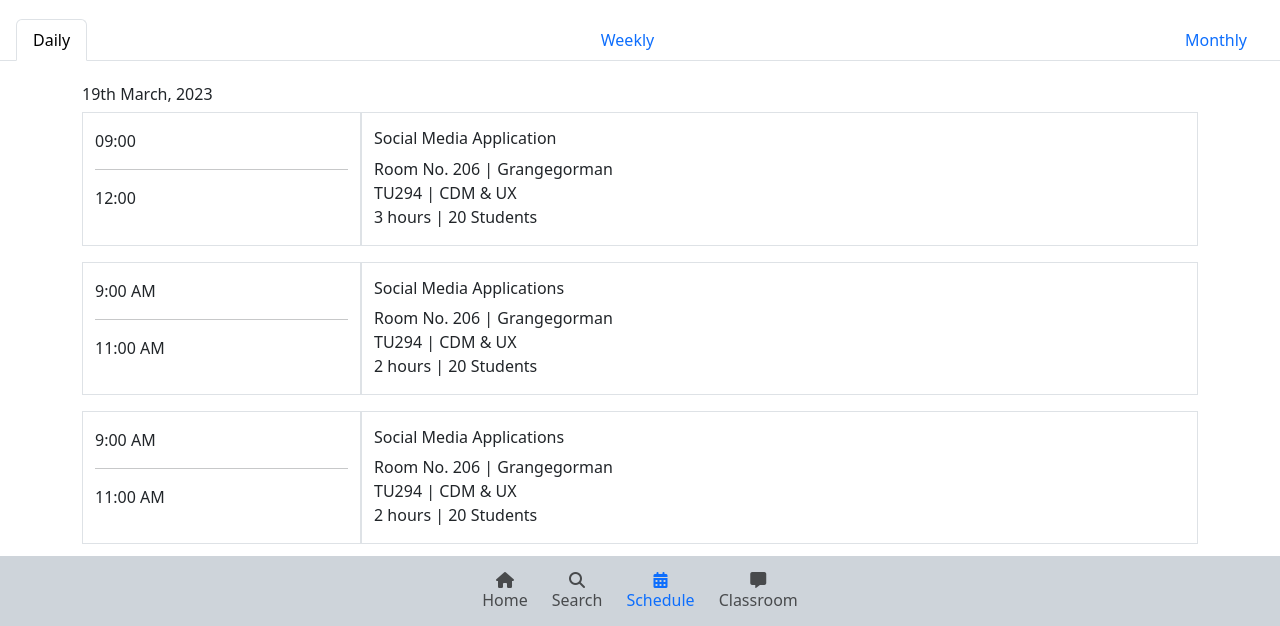
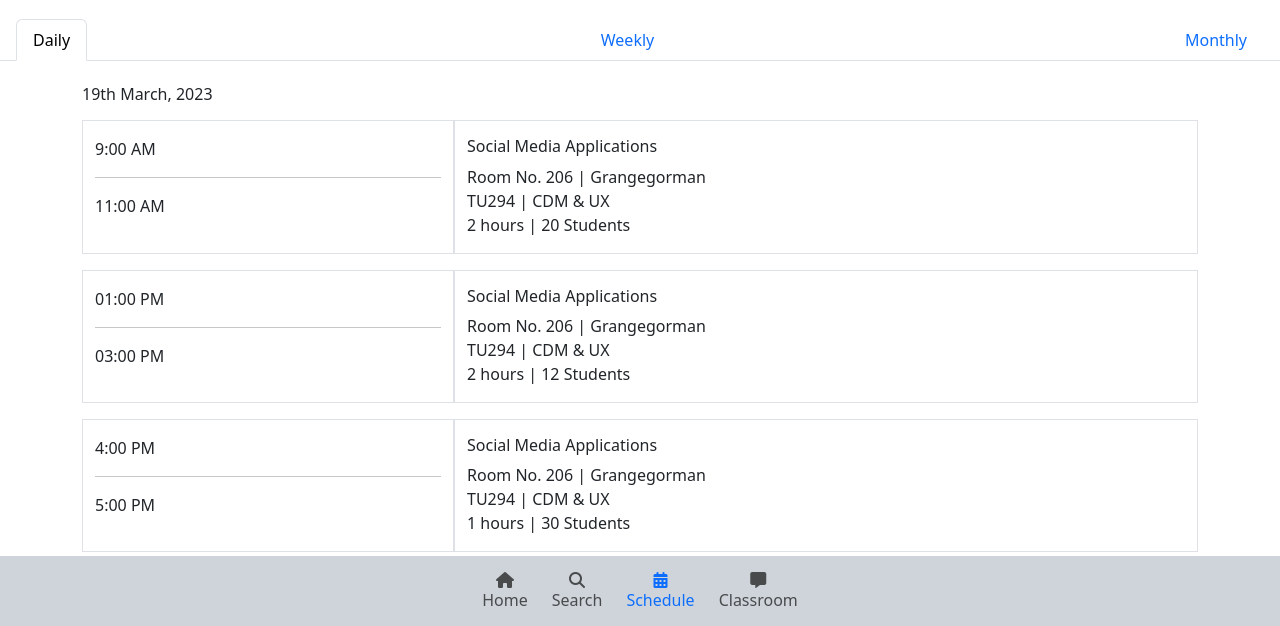
Before and after one commit to gupta-karan1/grange-mobile-app-jQuery, a website: page src/schedule.html in a window 1280 px wide. Shown: the part 172-798 px from the top of the page. Drawn offline with nearby package versions, Linux system fonts and the light colour scheme.

Commit message:
schedule wip

```diff
--- a/src/schedule.html
+++ b/src/schedule.html
@@ -111,21 +111,7 @@
           <br />
           <h6>19th March, 2023</h6>
           <div class="container" id="daily-container">
-            <div class="row">
-              <div class="col-3 border pt-3">
-                <p>09:00</p>
-                <hr />
-                <p>12:00</p>
-              </div>
-              <div class="col-9 border pt-3">
-                <h6>Social Media Application</h6>
-                <p>
-                  Room No. 206 | Grangegorman <br />
-                  TU294 | CDM & UX <br />
-                  3 hours | 20 Students
-                </p>
-              </div>
-            </div>
+            <!-- Inserted from Schedule JSON File -->
           </div>
         </div>
 
--- a/src/schedule.json
+++ b/src/schedule.json
@@ -1,142 +1,347 @@
-[
+{
+    "daily":[
         {
             "id": 1,
             "moduleName":"Social Media Applications",
             "moduleId":"MED9027",
-        "moduleDuration": 2,
             "moduleRoom": "206",
             "moduleLocation":"Grangegorman",
-        "moduleDay": "Monday",
             "startTime":"9:00 AM",
             "endTime":"11:00 AM",
             "courseID":"TU294",
             "courseName":"CDM & UX",
+            "moduleDuration": 2,
             "moduleStudents": 20
         },
         {
-        "id": 2,
+            "id": 1,
             "moduleName":"Social Media Applications",
             "moduleId":"MED9027",
-        "moduleDuration": 2,
             "moduleRoom": "206",
             "moduleLocation":"Grangegorman",
-        "moduleDay": "Monday",
-        "startTime":"9:00 AM",
-        "endTime":"11:00 AM",
+            "startTime":"01:00 PM",
+            "endTime":"03:00 PM",
             "courseID":"TU294",
             "courseName":"CDM & UX",
-        "moduleStudents": 20
+            "moduleDuration": 2,
+            "moduleStudents": 12
         },
         {
-        "id": 3,
+            "id": 1,
             "moduleName":"Social Media Applications",
             "moduleId":"MED9027",
-        "moduleDuration": 2,
             "moduleRoom": "206",
             "moduleLocation":"Grangegorman",
-        "moduleDay": "Monday",
-        "startTime":"9:00 AM",
-        "endTime":"11:00 AM",
+            "startTime":"4:00 PM",
+            "endTime":"5:00 PM",
             "courseID":"TU294",
             "courseName":"CDM & UX",
-        "moduleStudents": 20
+            "moduleDuration": 1,
+            "moduleStudents": 30
+        }
+    ],
+    "weekly":[
+        {
+            "monday":[
+                {
+                    "id": 1,
+                    "moduleName":"Social Media Applications",
+                    "moduleId":"MED9027",
+                    "moduleRoom": "206",
+                    "moduleLocation":"Grangegorman",
+                    "startTime":"4:00 PM",
+                    "endTime":"5:00 PM",
+                    "courseID":"TU294",
+                    "courseName":"CDM & UX",
+                    "moduleDuration": 1,
+                    "moduleStudents": 30
                 },
                 {
-        "id": 4,
+                    "id": 1,
                     "moduleName":"Social Media Applications",
                     "moduleId":"MED9027",
-        "moduleDuration": 2,
                     "moduleRoom": "206",
                     "moduleLocation":"Grangegorman",
-        "moduleDay": "Monday",
-        "startTime":"9:00 AM",
-        "endTime":"11:00 AM",
+                    "startTime":"4:00 PM",
+                    "endTime":"5:00 PM",
                     "courseID":"TU294",
                     "courseName":"CDM & UX",
-        "moduleStudents": 20
+                    "moduleDuration": 1,
+                    "moduleStudents": 30
+                }
+            ]
         },
         {
-        "id": 5,
+            "tuesday":[
+                {
+                    "id": 1,
                     "moduleName":"Social Media Applications",
                     "moduleId":"MED9027",
-        "moduleDuration": 2,
                     "moduleRoom": "206",
                     "moduleLocation":"Grangegorman",
-        "moduleDay": "Monday",
-        "startTime":"9:00 AM",
-        "endTime":"11:00 AM",
+                    "startTime":"4:00 PM",
+                    "endTime":"5:00 PM",
                     "courseID":"TU294",
                     "courseName":"CDM & UX",
-        "moduleStudents": 20
+                    "moduleDuration": 1,
+                    "moduleStudents": 30
                 },
                 {
-        "id": 6,
+                    "id": 1,
                     "moduleName":"Social Media Applications",
                     "moduleId":"MED9027",
-        "moduleDuration": 2,
                     "moduleRoom": "206",
                     "moduleLocation":"Grangegorman",
-        "moduleDay": "Monday",
-        "startTime":"9:00 AM",
-        "endTime":"11:00 AM",
+                    "startTime":"4:00 PM",
+                    "endTime":"5:00 PM",
                     "courseID":"TU294",
                     "courseName":"CDM & UX",
-        "moduleStudents": 20
+                    "moduleDuration": 1,
+                    "moduleStudents": 30
+                }
+            ]
         },
         {
-        "id": 7,
+            "wednesday": [
+                {
+                    "id": 1,
                     "moduleName":"Social Media Applications",
                     "moduleId":"MED9027",
-        "moduleDuration": 2,
                     "moduleRoom": "206",
                     "moduleLocation":"Grangegorman",
-        "moduleDay": "Monday",
-        "startTime":"9:00 AM",
-        "endTime":"11:00 AM",
+                    "startTime":"4:00 PM",
+                    "endTime":"5:00 PM",
                     "courseID":"TU294",
                     "courseName":"CDM & UX",
-        "moduleStudents": 20
+                    "moduleDuration": 1,
+                    "moduleStudents": 30
                 },
                 {
-        "id": 8,
+                    "id": 1,
                     "moduleName":"Social Media Applications",
                     "moduleId":"MED9027",
-        "moduleDuration": 2,
                     "moduleRoom": "206",
                     "moduleLocation":"Grangegorman",
-        "moduleDay": "Monday",
-        "startTime":"9:00 AM",
-        "endTime":"11:00 AM",
+                    "startTime":"4:00 PM",
+                    "endTime":"5:00 PM",
                     "courseID":"TU294",
                     "courseName":"CDM & UX",
-        "moduleStudents": 20
+                    "moduleDuration": 1,
+                    "moduleStudents": 30
+                }
+            ]
         },
         {
-        "id": 9,
+            "thursday":[
+                {
+                    "id": 1,
                     "moduleName":"Social Media Applications",
                     "moduleId":"MED9027",
-        "moduleDuration": 2,
                     "moduleRoom": "206",
                     "moduleLocation":"Grangegorman",
-        "moduleDay": "Monday",
-        "startTime":"9:00 AM",
-        "endTime":"11:00 AM",
+                    "startTime":"4:00 PM",
+                    "endTime":"5:00 PM",
                     "courseID":"TU294",
                     "courseName":"CDM & UX",
-        "moduleStudents": 20
+                    "moduleDuration": 1,
+                    "moduleStudents": 30
                 },
                 {
-        "id": 10,
+                    "id": 1,
                     "moduleName":"Social Media Applications",
                     "moduleId":"MED9027",
-        "moduleDuration": 2,
                     "moduleRoom": "206",
                     "moduleLocation":"Grangegorman",
-        "moduleDay": "Monday",
-        "startTime":"9:00 AM",
-        "endTime":"11:00 AM",
+                    "startTime":"4:00 PM",
+                    "endTime":"5:00 PM",
                     "courseID":"TU294",
                     "courseName":"CDM & UX",
-        "moduleStudents": 20
+                    "moduleDuration": 1,
+                    "moduleStudents": 30
                 }
             ]
+        },
+        {
+            "friday":[
+                {
+                    "id": 1,
+                    "moduleName":"Social Media Applications",
+                    "moduleId":"MED9027",
+                    "moduleRoom": "206",
+                    "moduleLocation":"Grangegorman",
+                    "startTime":"4:00 PM",
+                    "endTime":"5:00 PM",
+                    "courseID":"TU294",
+                    "courseName":"CDM & UX",
+                    "moduleDuration": 1,
+                    "moduleStudents": 30
+                },
+                {
+                    "id": 1,
+                    "moduleName":"Social Media Applications",
+                    "moduleId":"MED9027",
+                    "moduleRoom": "206",
+                    "moduleLocation":"Grangegorman",
+                    "startTime":"4:00 PM",
+                    "endTime":"5:00 PM",
+                    "courseID":"TU294",
+                    "courseName":"CDM & UX",
+                    "moduleDuration": 1,
+                    "moduleStudents": 30
+                }
+            ]
+        }
+    ],
+    "monthly":[
+        {
+            "week1":[
+                {
+                    "id": 1,
+                    "moduleName":"Social Media Applications",
+                    "moduleId":"MED9027",
+                    "moduleRoom": "206",
+                    "moduleLocation":"Grangegorman",
+                    "startTime":"4:00 PM",
+                    "endTime":"5:00 PM",
+                    "courseID":"TU294",
+                    "courseName":"CDM & UX",
+                    "moduleDuration": 1,
+                    "moduleStudents": 30
+                },
+                {
+                    "id": 1,
+                    "moduleName":"Social Media Applications",
+                    "moduleId":"MED9027",
+                    "moduleRoom": "206",
+                    "moduleLocation":"Grangegorman",
+                    "startTime":"4:00 PM",
+                    "endTime":"5:00 PM",
+                    "courseID":"TU294",
+                    "courseName":"CDM & UX",
+                    "moduleDuration": 1,
+                    "moduleStudents": 30
+                }
+            ]
+        },
+        {
+            "week2":[
+                {
+                    "id": 1,
+                    "moduleName":"Social Media Applications",
+                    "moduleId":"MED9027",
+                    "moduleRoom": "206",
+                    "moduleLocation":"Grangegorman",
+                    "startTime":"4:00 PM",
+                    "endTime":"5:00 PM",
+                    "courseID":"TU294",
+                    "courseName":"CDM & UX",
+                    "moduleDuration": 1,
+                    "moduleStudents": 30
+                },
+                {
+                    "id": 1,
+                    "moduleName":"Social Media Applications",
+                    "moduleId":"MED9027",
+                    "moduleRoom": "206",
+                    "moduleLocation":"Grangegorman",
+                    "startTime":"4:00 PM",
+                    "endTime":"5:00 PM",
+                    "courseID":"TU294",
+                    "courseName":"CDM & UX",
+                    "moduleDuration": 1,
+                    "moduleStudents": 30
+                }
+            ]
+        },
+        {
+            "week3":[
+                {
+                    "id": 1,
+                    "moduleName":"Social Media Applications",
+                    "moduleId":"MED9027",
+                    "moduleRoom": "206",
+                    "moduleLocation":"Grangegorman",
+                    "startTime":"4:00 PM",
+                    "endTime":"5:00 PM",
+                    "courseID":"TU294",
+                    "courseName":"CDM & UX",
+                    "moduleDuration": 1,
+                    "moduleStudents": 30
+                },
+                {
+                    "id": 1,
+                    "moduleName":"Social Media Applications",
+                    "moduleId":"MED9027",
+                    "moduleRoom": "206",
+                    "moduleLocation":"Grangegorman",
+                    "startTime":"4:00 PM",
+                    "endTime":"5:00 PM",
+                    "courseID":"TU294",
+                    "courseName":"CDM & UX",
+                    "moduleDuration": 1,
+                    "moduleStudents": 30
+                }
+            ]
+        },
+        {
+            "week4":[
+                {
+                    "id": 1,
+                    "moduleName":"Social Media Applications",
+                    "moduleId":"MED9027",
+                    "moduleRoom": "206",
+                    "moduleLocation":"Grangegorman",
+                    "startTime":"4:00 PM",
+                    "endTime":"5:00 PM",
+                    "courseID":"TU294",
+                    "courseName":"CDM & UX",
+                    "moduleDuration": 1,
+                    "moduleStudents": 30
+                },
+                {
+                    "id": 1,
+                    "moduleName":"Social Media Applications",
+                    "moduleId":"MED9027",
+                    "moduleRoom": "206",
+                    "moduleLocation":"Grangegorman",
+                    "startTime":"4:00 PM",
+                    "endTime":"5:00 PM",
+                    "courseID":"TU294",
+                    "courseName":"CDM & UX",
+                    "moduleDuration": 1,
+                    "moduleStudents": 30
+                }
+            ]
+        },
+        {
+            "week5":[
+                {
+                    "id": 1,
+                    "moduleName":"Social Media Applications",
+                    "moduleId":"MED9027",
+                    "moduleRoom": "206",
+                    "moduleLocation":"Grangegorman",
+                    "startTime":"4:00 PM",
+                    "endTime":"5:00 PM",
+                    "courseID":"TU294",
+                    "courseName":"CDM & UX",
+                    "moduleDuration": 1,
+                    "moduleStudents": 30
+                },
+                {
+                    "id": 1,
+                    "moduleName":"Social Media Applications",
+                    "moduleId":"MED9027",
+                    "moduleRoom": "206",
+                    "moduleLocation":"Grangegorman",
+                    "startTime":"4:00 PM",
+                    "endTime":"5:00 PM",
+                    "courseID":"TU294",
+                    "courseName":"CDM & UX",
+                    "moduleDuration": 1,
+                    "moduleStudents": 30
+                }
+            ]
+        }
+    ]
+}
--- a/src/script.js
+++ b/src/script.js
@@ -27,6 +27,31 @@ $(document).ready(function () {
 });
 */
 
+// AJAX Call to display feature cards on Home Page
+$(document).ready(function () {
+  $.getJSON("features.json", function (data) {
+    $.each(data, function (i, feature) {
+      $("#feature-cards").append(`
+      <div class="card my-3">
+        <img
+          class="card-img-top"
+          src="${feature.img}"
+          alt="${feature.cardTitle}"
+        />
+        <div class="card-body">
+          <h4 class="card-title">${feature.cardTitle}</h4>
+          <p class="card-text">
+          ${feature.cardText}
+          </p>
+          <a href="${feature.cardLink}" class="btn btn-primary"
+            >${feature.cardButton}</a
+          >
+        </div>
+      </div>
+      `);
+    });
+  });
+});
 // AJAX Method in JQuery to display Course Cards on Search Page
 $(document).ready(function () {
   $.ajax({
@@ -127,16 +152,16 @@ $(document).ready(function () {
     url: "schedule.json",
     dataType: "json",
   }).done(function (data) {
-    // console.log(data);
-    $.map(data, function (schedule, i) {
+    console.log(data.weekly);
+    $.map(data.daily, function (schedule, i) {
       $("#daily-container").append(`
       <div class="row mt-3">
-      <div class="col-3 border pt-3">
+       <div class="col-4 border pt-3">
          <p>${schedule.startTime}</p>
          <hr />
          <p>${schedule.endTime}</p>
        </div>
-      <div class="col-9 border pt-3">
+       <div class="col-8 border pt-3">
          <h6>${schedule.moduleName}</h6>
          <p>
            Room No. ${schedule.moduleRoom} | ${schedule.moduleLocation} <br />
```
Also changed, not shown: src/features.json (added, +26 -0 lines), src/index.html (+2 -55 lines), src/n-schedule.json (added, +142 -0 lines). Lines whose indentation alone changed are shown as unchanged.
